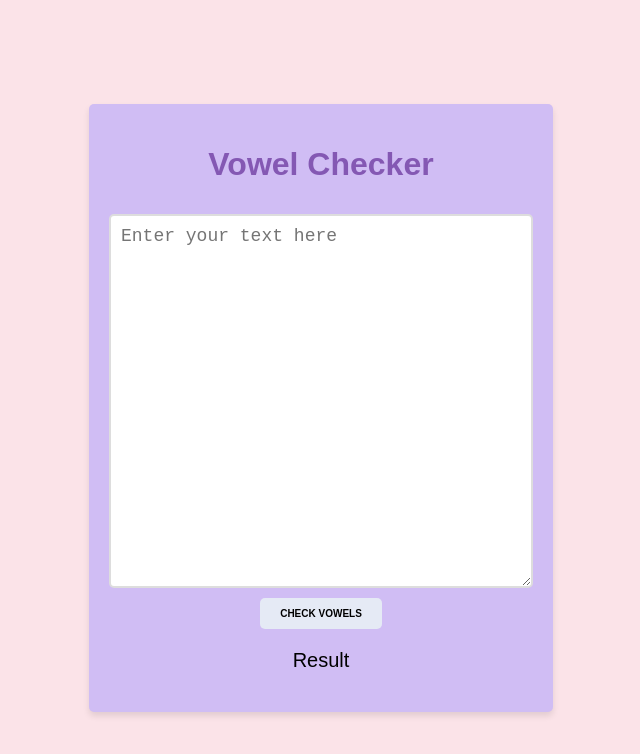
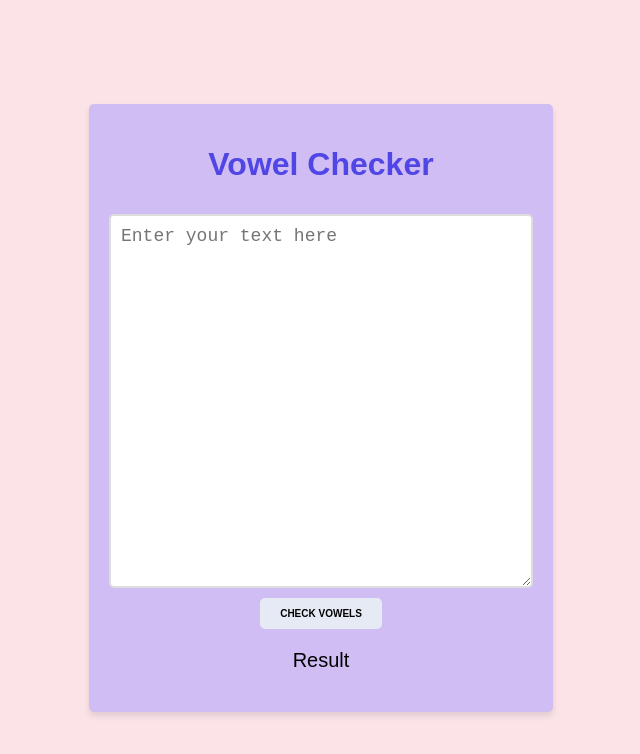
Before and after one commit to Agilkannan/vowel-checker, a plain HTML site: page index.html in a window 1280 px wide. Shown: the whole page, without its empty margins (319-959 px from the left). Drawn offline with Linux system fonts and the light colour scheme.

Commit message:
color updated

```diff
--- a/style.css
+++ b/style.css
@@ -19,7 +19,7 @@ body {
 
 h1 {
     text-align: center;
-    color: #8458B3;
+    color: #4f46e5;
 }
 
 textarea {
```
